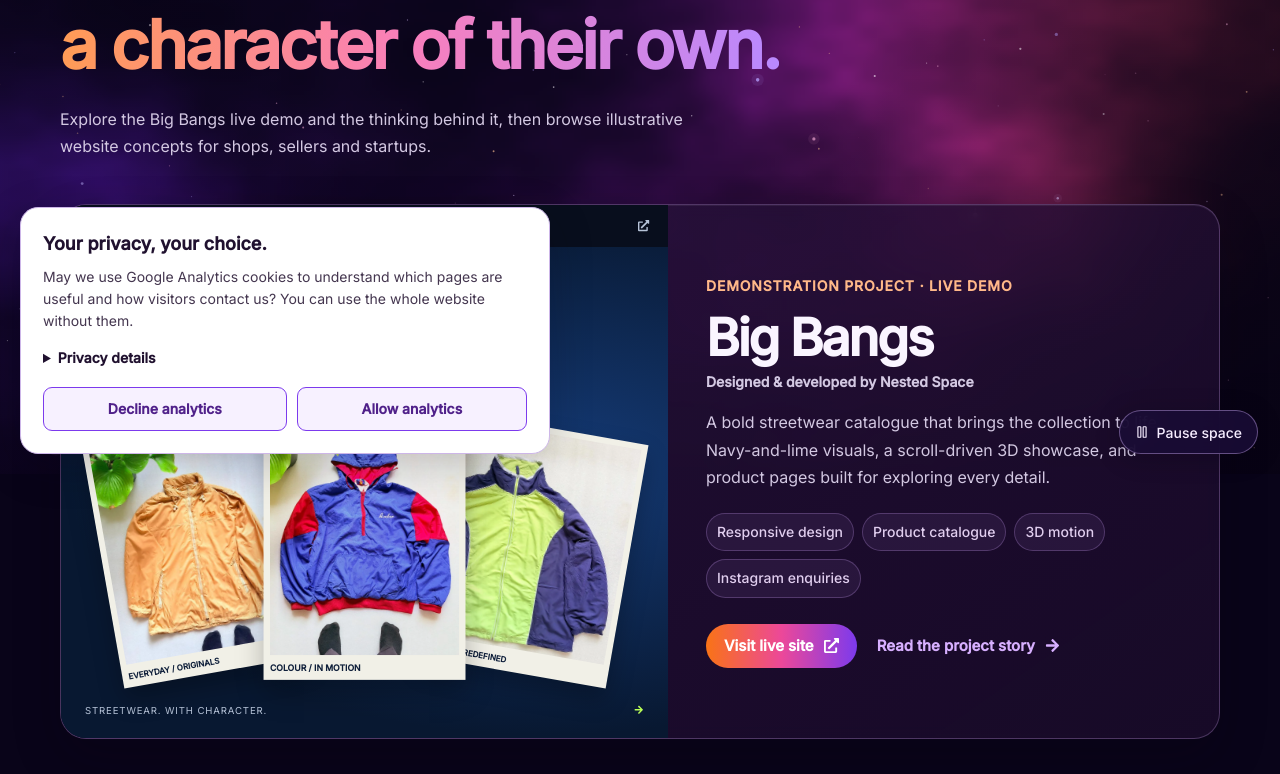
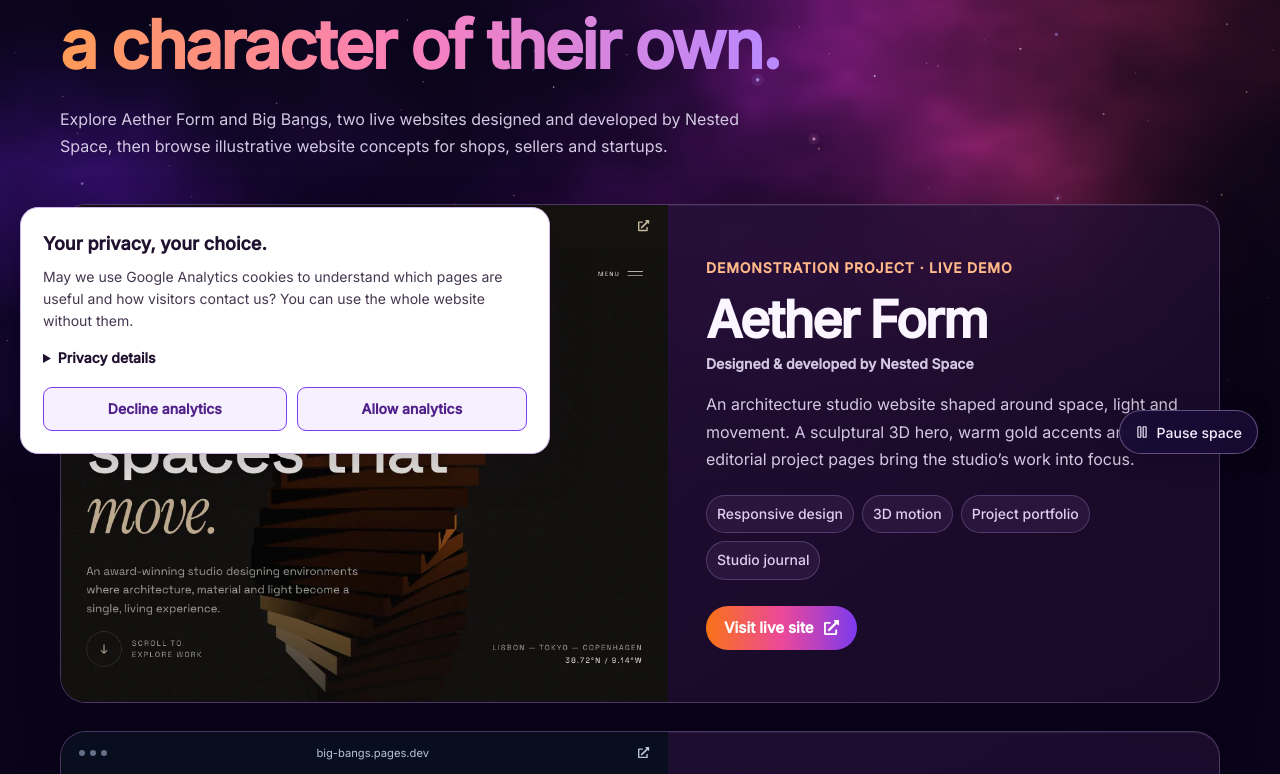
Before and after one commit to workorajobs-tech/-nestedspace, a React (Vite) app: page /samples in a window 1280 px wide. Shown: the part 326-1100 px from the top of the page. Built offline with nearby package versions, Linux system fonts and the light colour scheme.

Commit message:
Showcase Aether Form across Nested Space

```diff
--- a/samples.html
+++ b/samples.html
@@ -9,7 +9,7 @@
     <meta name="viewport" content="width=device-width, initial-scale=1.0" />
     <meta
       name="description"
-      content="Explore the Big Bangs live demo and project case study by Nested Space, plus illustrative website concepts for small businesses, shops and sellers."
+      content="Explore Aether Form and Big Bangs live demos by Nested Space, plus a project case study and website concepts for small businesses, shops and sellers."
     />
     <meta name="robots" content="index, follow" />
     <link rel="canonical" href="https://nestedspace.in/samples" />
@@ -19,7 +19,7 @@
     <meta property="og:title" content="Projects &amp; Samples | Nested Space" />
     <meta
       property="og:description"
-      content="Explore the Big Bangs live demo and project case study by Nested Space, plus illustrative website concepts for small businesses, shops and sellers."
+      content="Explore Aether Form and Big Bangs live demos by Nested Space, plus a project case study and website concepts for small businesses, shops and sellers."
     />
     <meta property="og:image" content="https://nestedspace.in/og-image.png" />
     <meta property="og:image:width" content="1200" />
@@ -29,7 +29,7 @@
     <meta name="twitter:title" content="Projects &amp; Samples | Nested Space" />
     <meta
       name="twitter:description"
-      content="Explore the Big Bangs live demo and project case study by Nested Space, plus illustrative website concepts for small businesses, shops and sellers."
+      content="Explore Aether Form and Big Bangs live demos by Nested Space, plus a project case study and website concepts for small businesses, shops and sellers."
     />
     <meta name="twitter:image" content="https://nestedspace.in/og-image.png" />
     <meta name="twitter:image:alt" content="Nested Space logo" />
--- /dev/null
+++ b/src/components/AetherFormProject.css
@@ -0,0 +1,18 @@
+.aether-form-preview {
+  display: flex;
+  flex-direction: column;
+  justify-content: center;
+  background: #0a0908;
+}
+
+.aether-form-preview .big-bangs-preview-bar {
+  background: #151310;
+  color: #c5b69e;
+}
+
+.aether-form-preview-image {
+  display: block;
+  width: 100%;
+  height: auto;
+  aspect-ratio: 4 / 3;
+}
--- /dev/null
+++ b/src/components/AetherFormProject.tsx
@@ -0,0 +1,51 @@
+import { FaExternalLinkAlt } from "react-icons/fa";
+import { aetherFormProject } from "../data/showcaseProjects";
+import "./BigBangsProject.css";
+import "./AetherFormProject.css";
+
+export default function AetherFormProject() {
+  return (
+    <article className="big-bangs-project" aria-label="Aether Form by Nested Space">
+      <a
+        className="big-bangs-preview aether-form-preview"
+        href={aetherFormProject.url}
+        target="_blank"
+        rel="noopener noreferrer"
+        aria-label="Explore the Aether Form website (opens in a new tab)"
+      >
+        <div className="big-bangs-preview-bar" aria-hidden="true">
+          <span className="big-bangs-dots"><i /><i /><i /></span>
+          <span>aether-form.pages.dev</span>
+          <FaExternalLinkAlt />
+        </div>
+        <img
+          className="aether-form-preview-image"
+          src={aetherFormProject.poster}
+          alt="Aether Form website with a sculptural gold tower and the headline We shape spaces that move."
+          width="960"
+          height="720"
+          loading="lazy"
+          decoding="async"
+        />
+      </a>
+      <div className="big-bangs-project-copy">
+        <span className="big-bangs-project-label">Demonstration project · Live demo</span>
+        <h3>{aetherFormProject.name}</h3>
+        <p className="big-bangs-credit">Designed &amp; developed by Nested Space</p>
+        <p>An architecture studio website shaped around space, light and movement. A sculptural 3D hero, warm gold accents and editorial project pages bring the studio’s work into focus.</p>
+        <ul className="big-bangs-project-tags" aria-label="Project features">
+          <li>Responsive design</li>
+          <li>3D motion</li>
+          <li>Project portfolio</li>
+          <li>Studio journal</li>
+        </ul>
+        <div className="big-bangs-project-actions">
+          <a className="big-bangs-visit" href={aetherFormProject.url} target="_blank" rel="noopener noreferrer">
+            Visit live site <FaExternalLinkAlt aria-hidden="true" />
+            <span className="big-bangs-sr-only"> (opens in a new tab)</span>
+          </a>
+        </div>
+      </div>
+    </article>
+  );
+}
--- a/src/components/HeroComponent.tsx
+++ b/src/components/HeroComponent.tsx
@@ -16,6 +16,7 @@ import {
 import "./hero.css";
 import ContactPage from "./ContactPage";
 import Seo from "./Seo";
+import AetherFormProject from "./AetherFormProject";
 import BigBangsProject from "./BigBangsProject";
 import WorkShowcase from "./WorkShowcase";
 import SpaceBackground from "./SpaceBackground";
@@ -302,6 +303,9 @@ export default function HeroComponent() {
             </Link>
           </div>
           <div className="studio-featured-project" data-reveal>
+            <AetherFormProject />
+          </div>
+          <div className="studio-featured-project" data-reveal>
             <BigBangsProject />
           </div>
           <p className="work-caption">
--- a/src/components/SamplesPage.css
+++ b/src/components/SamplesPage.css
@@ -84,6 +84,8 @@
 }
 
 .samples-page .samples-featured {
+  display: grid;
+  gap: 28px;
   margin-top: 44px;
 }
 
--- a/src/components/SamplesPage.tsx
+++ b/src/components/SamplesPage.tsx
@@ -3,6 +3,7 @@ import { useMotionPreference } from "../hooks/useMotionPreference";
 import { Link } from "react-router-dom";
 import { FaArrowLeft, FaArrowRight } from "react-icons/fa";
 import "./SamplesPage.css";
+import AetherFormProject from "./AetherFormProject";
 import BigBangsProject from "./BigBangsProject";
 import BigBangsCaseStudy from "./BigBangsCaseStudy";
 import SpaceBackground from "./SpaceBackground";
@@ -58,12 +59,13 @@ export default function SamplesPage() {
           <span className="section-kicker">Projects &amp; samples</span>
           <h1 id="samples-title">Websites with<br /><span>a character of their own.</span></h1>
           <p>
-            Explore the Big Bangs live demo and the thinking behind it, then browse illustrative website concepts for shops, sellers and startups.
+            Explore Aether Form and Big Bangs, two live websites designed and developed by Nested Space, then browse illustrative website concepts for shops, sellers and startups.
           </p>
         </div>
       </section>
 
-      <section className="samples-featured" aria-label="Featured demonstration project">
+      <section className="samples-featured" aria-label="Featured demonstration projects">
+        <AetherFormProject />
         <BigBangsProject />
       </section>
 
--- a/src/components/StudioHome.css
+++ b/src/components/StudioHome.css
@@ -688,6 +688,9 @@
   box-shadow: none;
   grid-template-columns: 1.2fr 1fr;
 }
+.studio-featured-project + .studio-featured-project {
+  margin-top: 28px;
+}
 .studio-home .big-bangs-artwork {
   padding: 29px 32px;
 }
--- a/src/data/showcaseProjects.ts
+++ b/src/data/showcaseProjects.ts
@@ -7,9 +7,19 @@ export type ShowcaseProject = {
   poster: string;
 };
 
-// Add the next project's recording here; the showcase enables slide navigation
-// automatically and advances when each video finishes.
+export const aetherFormProject: ShowcaseProject = {
+  id: "aether-form",
+  name: "Aether Form",
+  category: "Architecture studio · Design & development",
+  url: "https://aether-form.pages.dev/",
+  video: "/showcase/aether-form-scroll.mp4",
+  poster: "/showcase/aether-form-poster.webp",
+};
+
+// The showcase enables slide navigation automatically and advances when each
+// project's video finishes.
 export const showcaseProjects: ShowcaseProject[] = [
+  aetherFormProject,
   {
     id: "big-bangs",
     name: "Big Bangs",
--- a/src/seo/supportPageMetadata.js
+++ b/src/seo/supportPageMetadata.js
@@ -16,7 +16,7 @@ export const pricingPageMetadata = {
 
 export const samplesPageMetadata = {
   title: "Projects & Samples | Nested Space",
-  description: "Explore the Big Bangs live demo and project case study by Nested Space, plus illustrative website concepts for small businesses, shops and sellers.",
+  description: "Explore Aether Form and Big Bangs live demos by Nested Space, plus a project case study and website concepts for small businesses, shops and sellers.",
   canonical: "https://nestedspace.in/samples",
 };
 
```
Also changed, not shown: public/showcase/aether-form-poster.webp (added), 1 other file (tests, documents, lock files or other folders).
